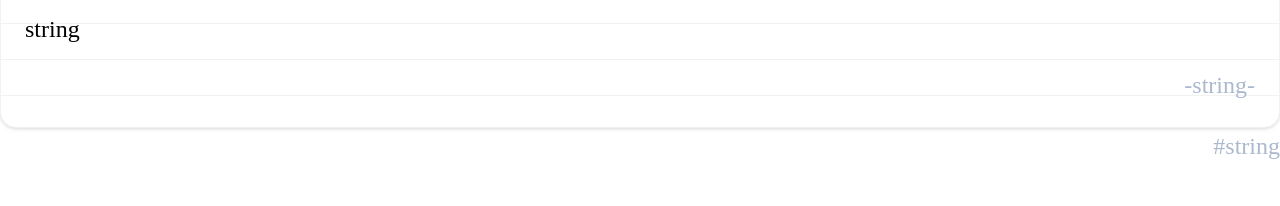
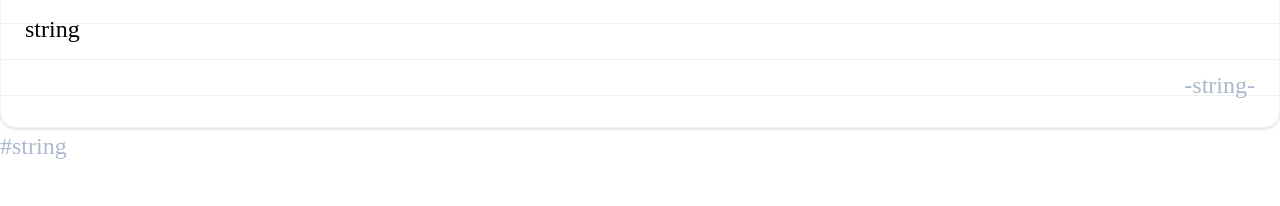
Before and after one commit to part4-10teamProject/epigram, a Next.js app: page /signup in a window 1280 px wide. Shown: the part 94-300 px from the top of the page. Built offline with nearby package versions, Linux system fonts and the light colour scheme; a web font is replaced by a local one.

Commit message:
🎨 태그 컴포넌트 프롭 수정

```diff
--- a/src/components/common/Tags.tsx
+++ b/src/components/common/Tags.tsx
@@ -1,21 +1,30 @@
 import { ResponseData } from '@/types/card';
 type Props = {
   responseData: ResponseData;
-  textAlign?: string;
+  containerClassName?: string;
+  tagClassName?: string;
 };
 
-const Tags: React.FC<Props> = ({ responseData, textAlign }) => {
+const Tags: React.FC<Props> = ({
+  responseData,
+  containerClassName,
+  tagClassName,
+}) => {
   const tagDataArray = responseData.tags;
 
   return (
     <div
-      className={`font-custom text-[12px] text-blue-400 md:text-[16px] xl:text-[24px] ${textAlign}`}
+      className={`font-custom text-[12px] text-blue-400 md:text-[16px] xl:text-[24px] ${containerClassName}`}
     >
       {tagDataArray.map((tag: { name: string; id: number }) => {
         const tagName = tag.name;
         const index = tag.id;
 
-        return <p key={index}>#{tagName}</p>;
+        return (
+          <p key={index} className={tagClassName}>
+            #{tagName}
+          </p>
+        );
       })}
     </div>
   );
```
